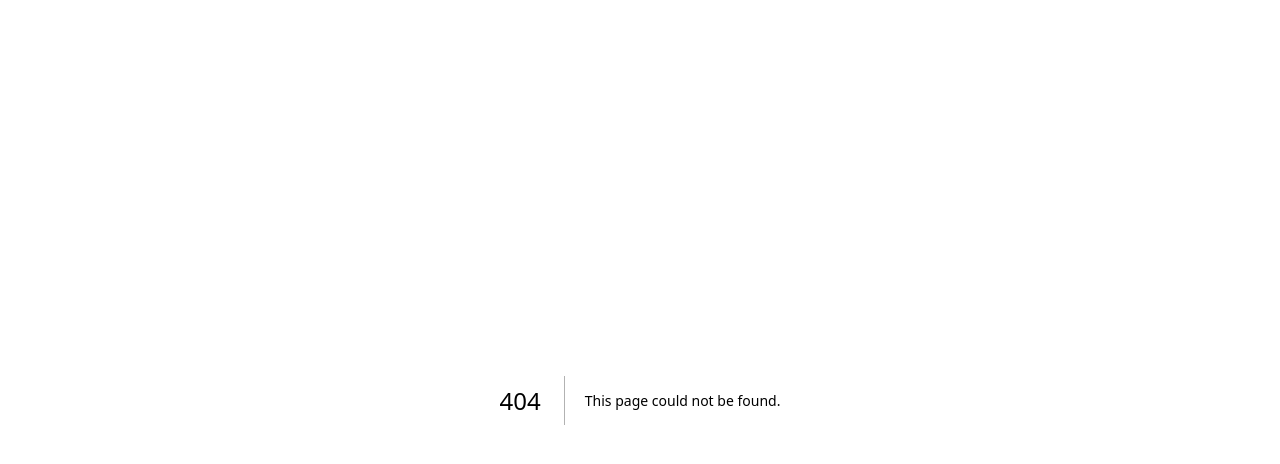
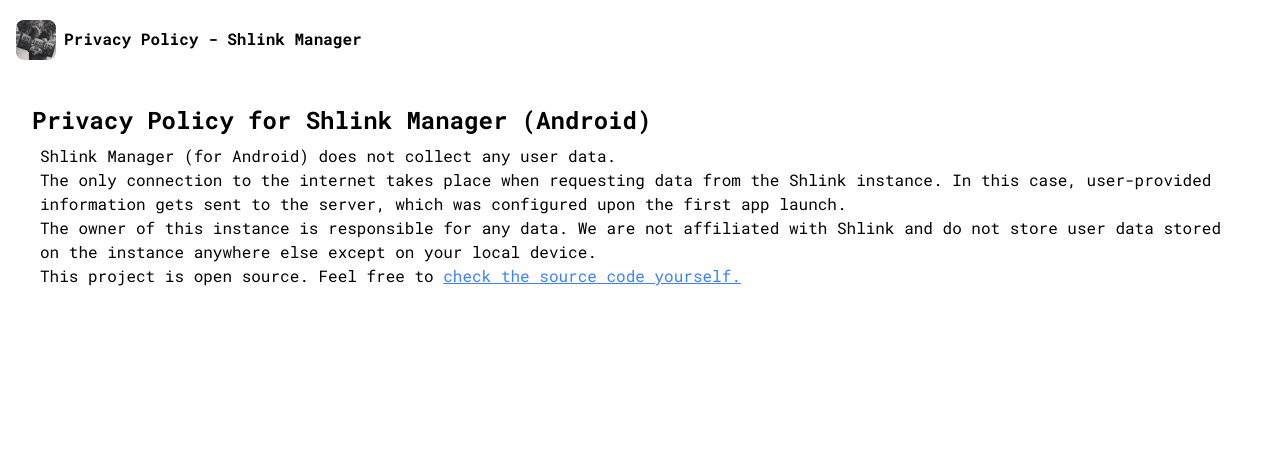
Before and after one commit to rainloreley/abmgrt.dev, a Next.js app: page /shlink-manager/privacy in a window 1280 px wide. Before the commit this address had no page. Shown: the top 464 px of the page. Built offline with nearby package versions, Linux system fonts and the light colour scheme.

Commit message:
added shlink privacy policy

```diff
--- /dev/null
+++ b/src/pages/shlink-manager/privacy.tsx
@@ -0,0 +1,48 @@
+import { Roboto_Mono } from 'next/font/google'
+import {GitHub, Globe, Icon, Instagram, Key, Mail, Send, Server, Twitter, Video, Zap} from "react-feather";
+import {FunctionComponent} from "react";
+
+const RobotoMono = Roboto_Mono({ subsets: ['latin'] })
+export default function ShlinkManager_Privacy() {
+    return (
+        <main className={`p-4 w-full h-full dark:bg-dark-primary dark:text-white ${RobotoMono.className}`}>
+            <div id={"header"} className={"h-12 flex items-center"}>
+                <img alt={"profile picture"} src={"/pfp.jpg"} className={"w-10 h-10 rounded-lg"} />
+                <p className={"ml-2 mb-0.5 font-bold"}>Privacy Policy - Shlink Manager</p>
+            </div>
+            <div className={"w-full px-4 mt-10"}>
+                <h1 className={"text-2xl font-bold"}>Privacy Policy for Shlink Manager (Android)</h1>
+                <div className={"py-2 px-2"}>
+                    <p>Shlink Manager (for Android) does not collect any user data.</p>
+                    <p>The only connection to the internet takes place when requesting data from the Shlink instance. In this case, user-provided information gets sent to the server, which was configured upon the first app launch.</p>
+                    <p>The owner of this instance is responsible for any data. We are not affiliated with Shlink and do not store user data stored on the instance anywhere else except on your local device.</p>
+                    <p>This project is open source. Feel free to <a className={"underline text-blue-500"} href={"https://github.com/rainloreley/shlink-manager"} target={"_blank"}>check the source code yourself.</a></p>
+                </div>
+            </div>
+        </main>
+    )
+}
+
+type ProjectInfo = {
+    title: string,
+    description: string,
+    color: string,
+    url: string,
+    icon: Icon | undefined
+}
+
+const ProjectChip: FunctionComponent<ProjectInfo> = ({title, description, color, url, icon}) => {
+    return (
+        <a href={url} target={"_blank"} className={`${color} rounded-lg bg-opacity-40 hover:bg-opacity-50 p-4 max-w-xl mt-2 flex items-center`}>
+            {icon != undefined ? <div className={"mr-4"}>
+                    {/* @ts-ignore */}
+                    {icon}
+                </div>
+                : <div />}
+            <div>
+                <h3 className={"font-bold text-lg"}>{title}</h3>
+                <p className={"text-sm mt-1"}>{description}</p>
+            </div>
+        </a>
+    )
+}
```
